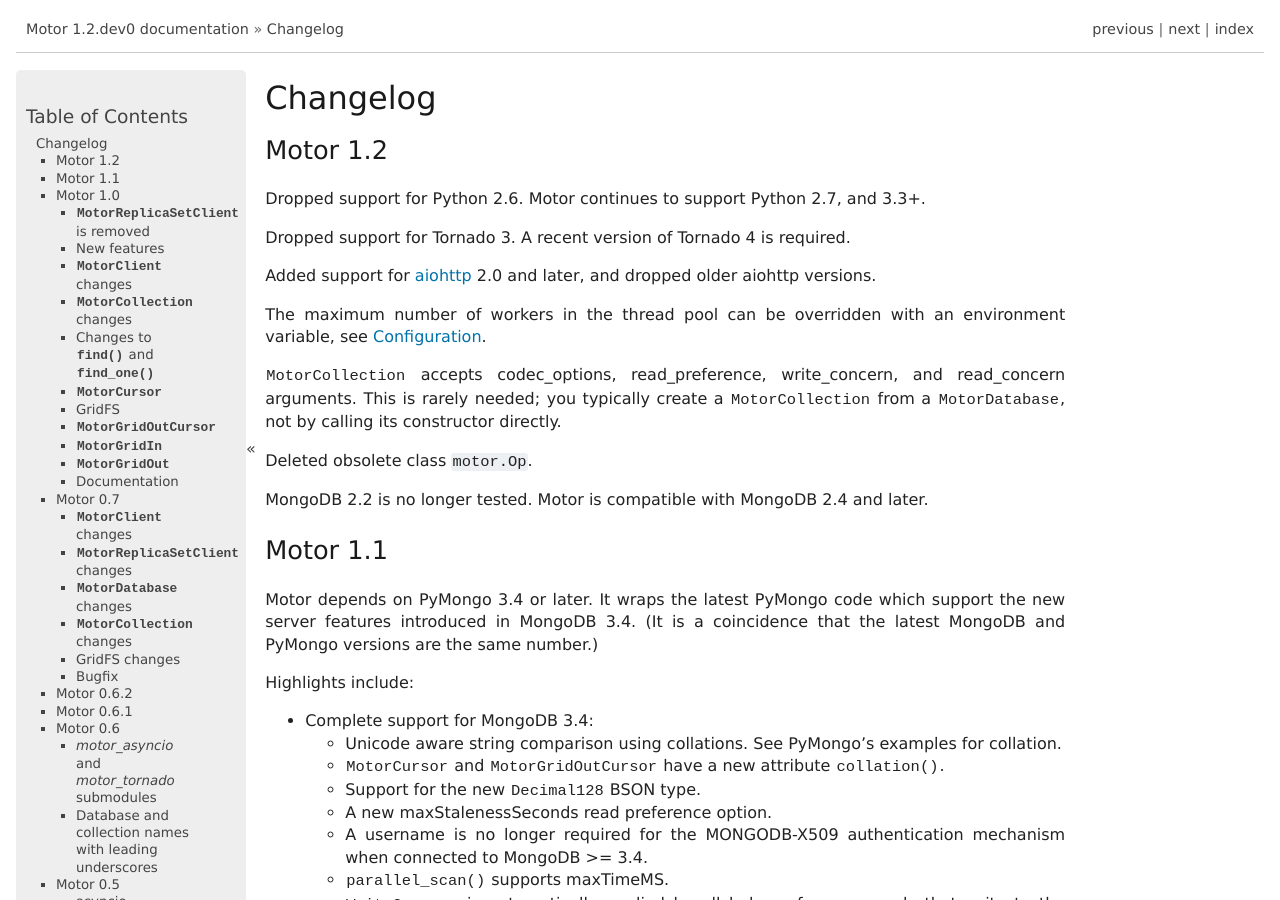
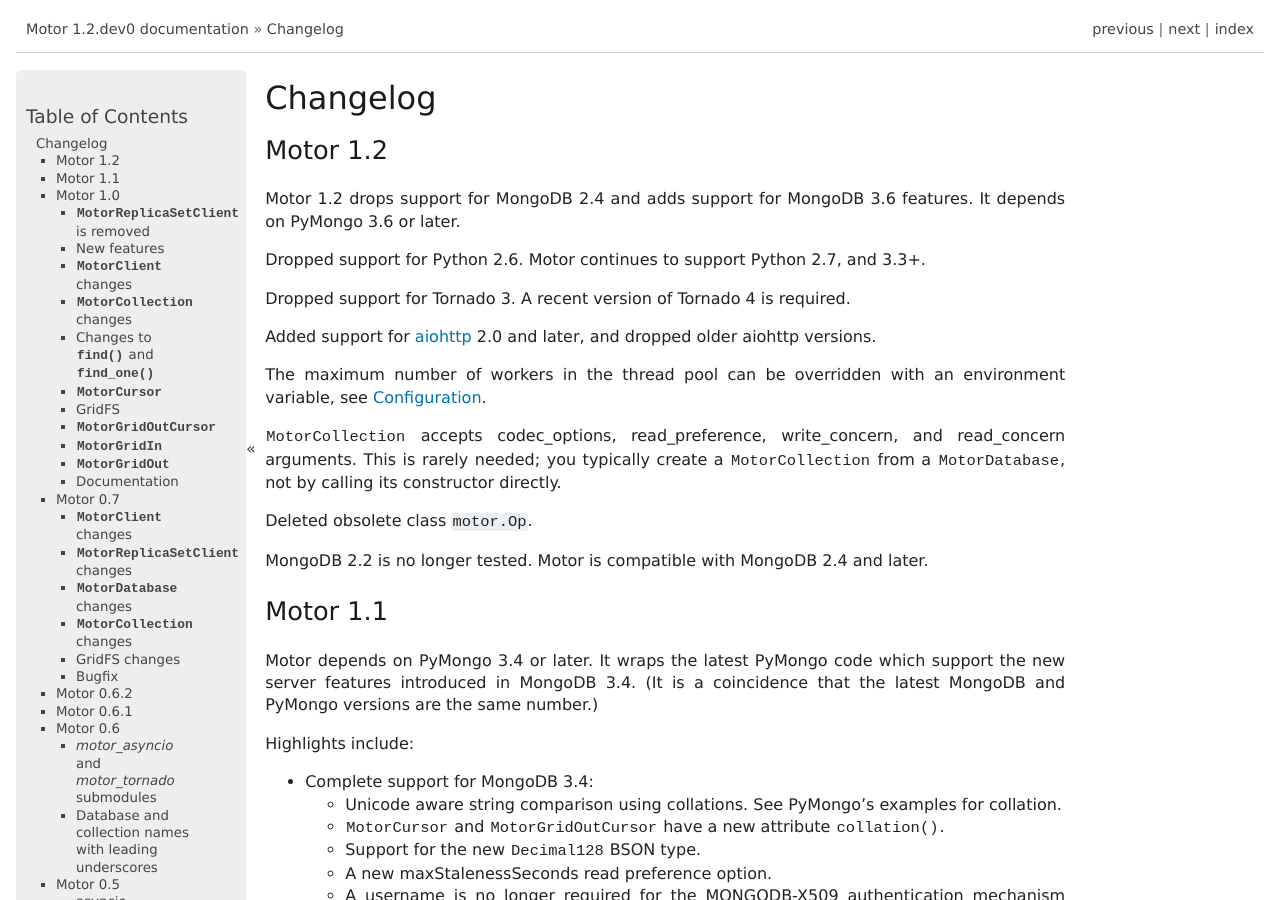
Before and after one commit to mongodb/motor, a Sphinx documentation site: the page built from doc/changelog.rst, in a window 1280 px wide and 900 px high. Built offline with Sphinx 7.4.7, drawn with Linux system fonts in a browser that asks for light colours; pages that are not in the unit, such as notebooks, are missing from menus; the version number is read from the project's files by our own code.

Commit message:
MOTOR-170 Update changelog

```diff
--- a/doc/changelog.rst
+++ b/doc/changelog.rst
@@ -5,6 +5,9 @@
 
 Motor 1.2
 ---------
+
+Motor 1.2 drops support for MongoDB 2.4 and adds support for MongoDB 3.6 features.
+It depends on PyMongo 3.6 or later.
 
 Dropped support for Python 2.6. Motor continues to support Python 2.7, and 3.3+.
 
```
